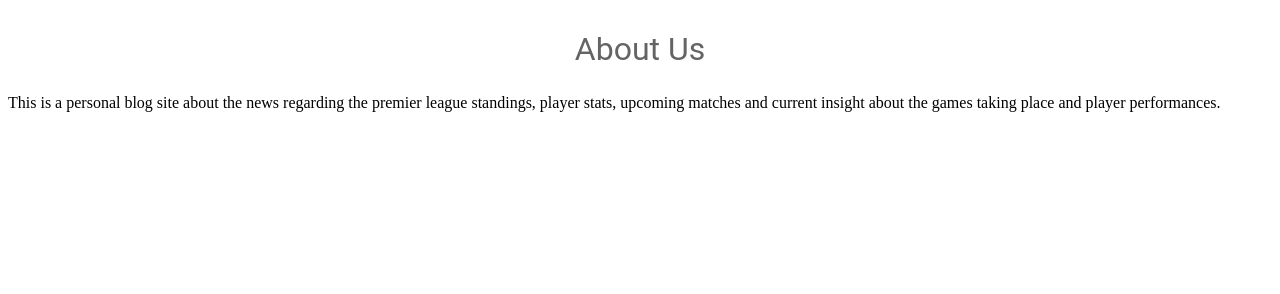
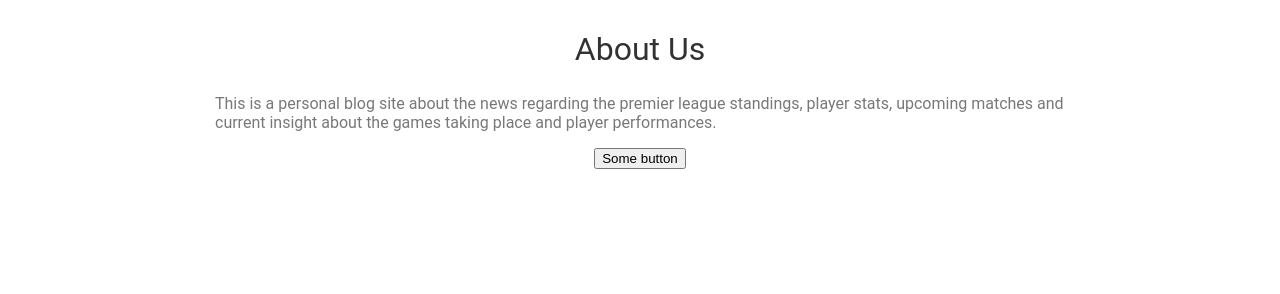
Before and after one commit to ayushch01ac/Football-News-Website-v2, a Flask app: page / in a window 1280 px wide. Shown: the part 506-800 px from the top of the page. Run offline with Flask 2, Linux system fonts and the light colour scheme.

Commit message:
More Styling done

```diff
--- a/templates/home.html
+++ b/templates/home.html
@@ -19,12 +19,22 @@
         font-size: 32px;
         font-family: Roboto;
         font-weight: normal;
-        color: rgb(100,100,100);
+        color: rgb(50,50,50);
         text-align: center;
+      }
+      p {
+        font-family: Roboto;
+        font-weight: normal;
+        color: rgb(120,120,120);
+      }
+      #container {
+        max-width: 850px;
+        margin: 0 auto;
       }
     </style>
   </head>
   <body>
+  <div id = "container">
     <h1>Premier League Football News</h1>
     <img id= "homeimg" src = "https://Football-News-Website.ayushch01ac.repl.co/static/thomas-serer-r-xKieMqL34-unsplash.jpg">
     <h2>
@@ -32,6 +42,10 @@
     </h2>
     <p>
       This is a personal blog site about the news regarding the premier league standings, player stats, upcoming matches and current insight about the games taking place and player performances.
-    </p>
+    </p
+  </div>
+  <div style= "text-align:center;">
+  <button>Some button</button>
+  </div>
   </body>
 </html>
```
